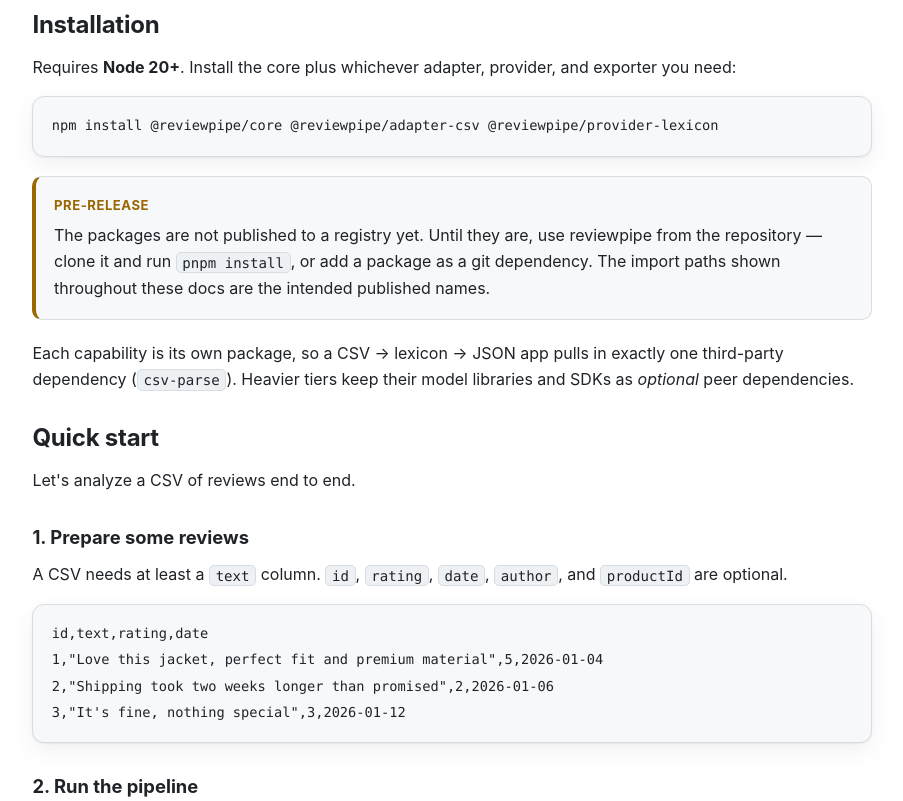
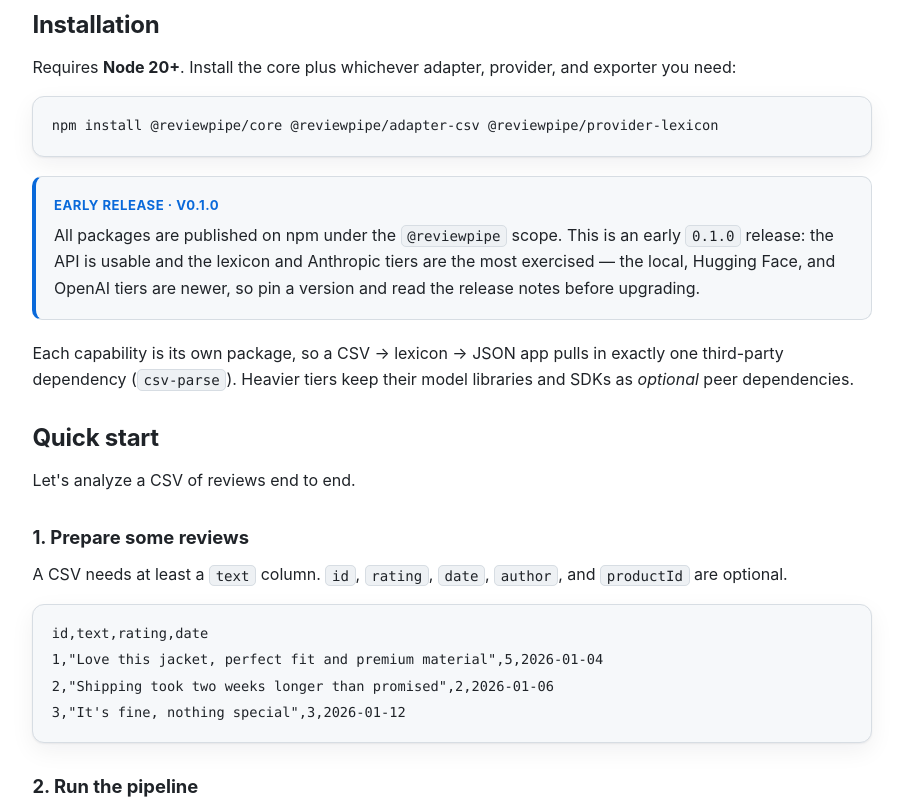
Before and after one commit to Aftabul-islam/reviewpipe, a plain HTML site: page index.html in a window 1280 px wide. Shown: the part 1261-2062 px from the top of the page, without its empty margins (320-1223 px from the left). Drawn offline with Linux system fonts and the light colour scheme.

Commit message:
docs:  npm publish (v0.1.0)

```diff
--- a/index.html
+++ b/index.html
@@ -19,6 +19,7 @@
       <nav>
         <a href="./tutorials.html">Tutorials</a>
         <a class="hide-sm" href="#providers">Providers</a>
+        <a href="https://www.npmjs.com/package/@reviewpipe/core">npm</a>
         <a href="https://github.com/Aftabul-islam/reviewpipe">GitHub</a>
       </nav>
       <button id="theme-btn" class="icon-btn" aria-label="Toggle theme">☾</button>
@@ -73,6 +74,7 @@
             </p>
             <div class="btn-row">
               <a class="btn primary" href="#quickstart">Get started →</a>
+              <a class="btn ghost" href="https://www.npmjs.com/package/@reviewpipe/core">npm</a>
               <a class="btn ghost" href="https://github.com/Aftabul-islam/reviewpipe">GitHub</a>
             </div>
           </div>
@@ -117,13 +119,13 @@
           <p>Requires <strong>Node 20+</strong>. Install the core plus whichever adapter, provider, and exporter you need:</p>
           <pre><code>npm install @reviewpipe/core @reviewpipe/adapter-csv @reviewpipe/provider-lexicon</code></pre>
 
-          <div class="callout warn">
-            <p class="label">Pre-release</p>
+          <div class="callout note">
+            <p class="label">Early release · v0.1.0</p>
             <p>
-              The packages are not published to a registry yet. Until they are, use reviewpipe from
-              the repository — clone it and run <code>pnpm install</code>, or add a package as a
-              git dependency. The import paths shown throughout these docs are the intended
-              published names.
+              All packages are published on npm under the <code>@reviewpipe</code> scope. This is an
+              early <code>0.1.0</code> release: the API is usable and the lexicon and Anthropic tiers
+              are the most exercised — the local, Hugging Face, and OpenAI tiers are newer, so pin a
+              version and read the release notes before upgrading.
             </p>
           </div>
 
```
Also changed, not shown: tutorials.html (+4 -3 lines).
